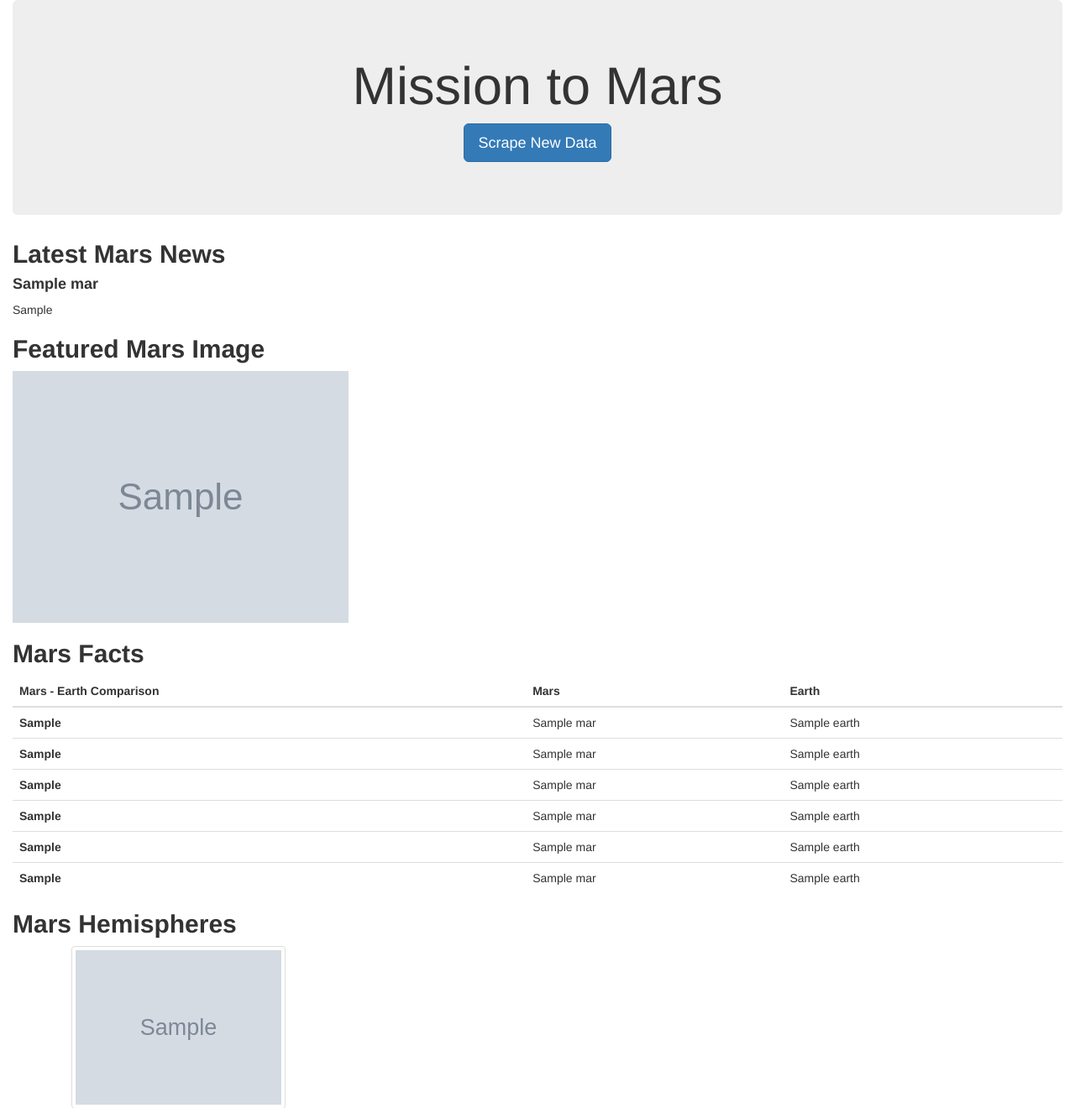
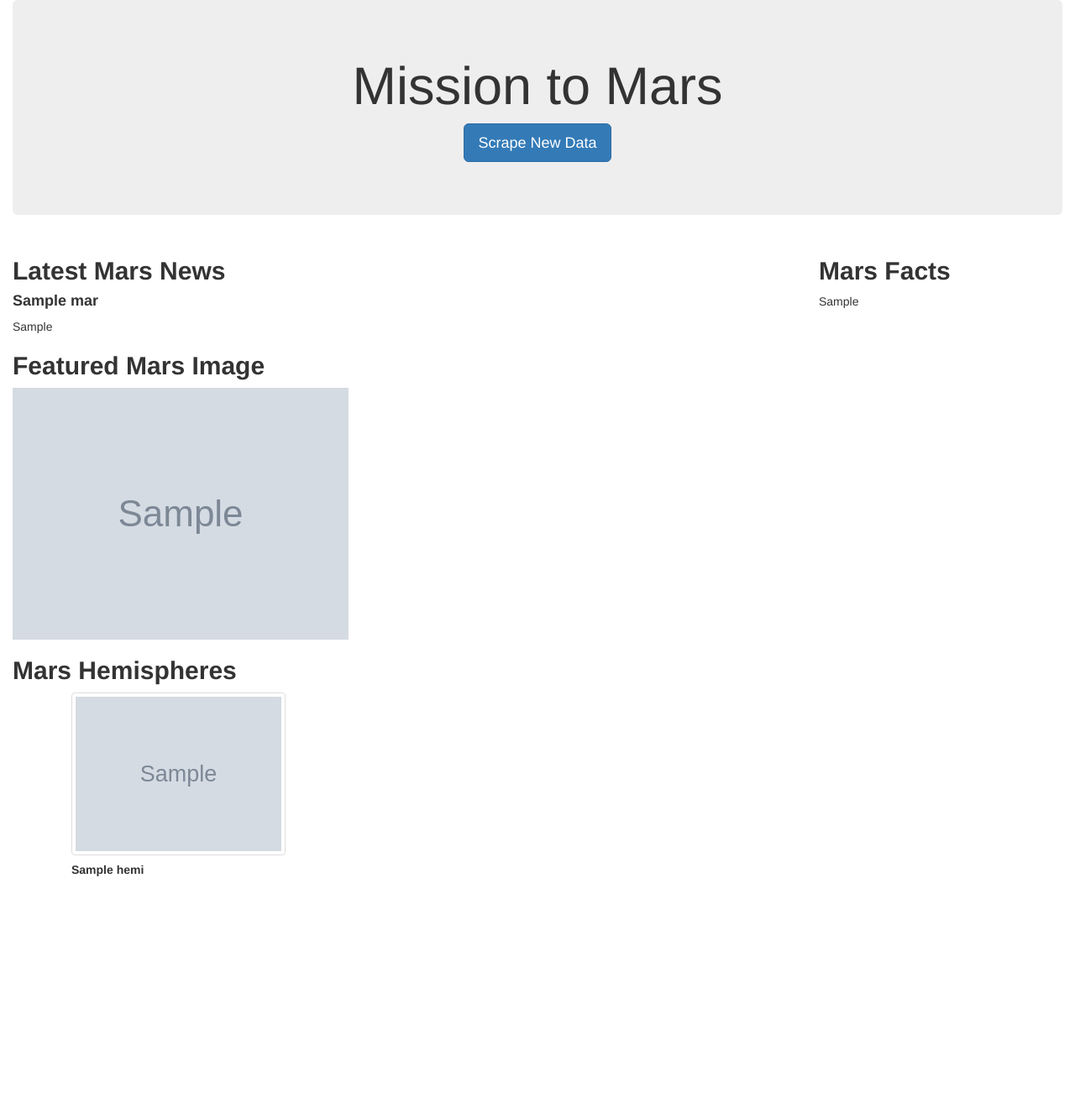
Before and after one commit to stevenhiek/web-scraping-challenge, a Flask app: template Mission_to_Mars/templates/index.html in a window 1280 px wide. Shown: the top 1320 px of the page at 84% size. After the commit the page ends 1044 px from the top, so only its background shows below. Run offline with Flask 2, Linux system fonts and the light colour scheme; the template is opened without the code that fills it: most values are stand-ins (such as "Sample title", 1, 10 or a date in 2020); grey boxes marked "Sample" are stand-in pictures; some libraries are stand-ins or nearby versions.

Commit message:
Revised web scraping

```diff
--- a/Mission_to_Mars/app.py
+++ b/Mission_to_Mars/app.py
@@ -7,9 +7,9 @@ import pandas as pd
 app = Flask(__name__)
 
 # Use PyMongo to establish Mongo connection
-conn = 'mongodb://localhost:27017'
+conn = 'mongodb://localhost:27017/mars_db'
 client = pymongo.MongoClient(conn)
-db = client.mars_db
+scraped_collection = client.db.scraped_data
 
 
 # Route to render index.html template using data from Mongo
@@ -17,9 +17,9 @@ db = client.mars_db
 def home():
 
     # Find one record of data from the mongo database
-    db.mars.drop()
-    db.mars.insert_many([scrape_mars.scrape()])
-    mars_data = db.mars.find_one()
+    # db.mars.drop()
+    # db.mars.insert_many([scrape_mars.scrape()])
+    mars_data = scraped_collection.find_one()
 
     # Return template and data
     return render_template("/index.html", mars_data=mars_data)
@@ -32,7 +32,7 @@ def scrape():
     # Run the scrape function
     mars_data = scrape_mars.scrape()
     # Update the Mongo database using update and upsert=True
-    db.collection.update({}, mars_data, upsert=True)
+    scraped_collection.update({}, mars_data, upsert=True)
 
     # Redirect back to home page
     return redirect("/")
--- a/Mission_to_Mars/scrape_mars.py
+++ b/Mission_to_Mars/scrape_mars.py
@@ -35,7 +35,8 @@ def scrape():
     mars_df = mars_df[0]
     mars_df.columns = mars_df.iloc[0]
     mars_df = mars_df.iloc[1:]
-    mars_df_to_list = mars_df.to_dict(orient="list")
+    # mars_df_to_list = mars_df.to_dict(orient="list")
+    mars_html = mars_df.to_html()
 
     ### Generate Mars Hemispheres ###
     mars_hemispheres_url = 'https://marshemispheres.com/'
@@ -58,7 +59,7 @@ def scrape():
     mars_dict['news_title'] = news_title
     mars_dict['news_p'] = news_p
     mars_dict['feature_image_url'] = featured_image_url
-    mars_dict['mars_df'] = mars_df_to_list
+    mars_dict['mars_df'] = mars_html
     mars_dict['mar_hemispheres'] = hemispheres_list
 
     # Quit the browser
--- a/Mission_to_Mars/templates/index.html
+++ b/Mission_to_Mars/templates/index.html
@@ -15,54 +15,19 @@
       <h1>Mission to Mars</h1>
       <p><a class="btn btn-primary btn-lg" href="/scrape" role="button">Scrape New Data</a></p>
     </div>
-
+    <div class="row">
+      <div class="col-sm-9">
         <h2><strong>Latest Mars News</strong></h2>
         <h4><strong>{{mars_data.news_title}}</strong></h4>
         <p>{{mars_data.news_p}}</p>
         <h2><strong>Featured Mars Image</strong></h2>
         <img src="{{ mars_data.feature_image_url }}" alt="featured_image">
+      </div>
+      <div class="col-sm-3">
         <h2><strong>Mars Facts</strong></h2>
-    <table class="table">
-      <thead>
-        <tr>
-          <th scope="col">Mars - Earth Comparison</th>
-          <th scope="col">Mars</th>
-          <th scope="col">Earth</th>
-        </tr>
-      </thead>
-      <tbody>
-        <tr>
-          <th scope="row">{{mars_data.mars_df['Mars - Earth Comparison'][0]}}</th>
-          <td>{{mars_data.mars_df['Mars'][0]}}</td>
-          <td>{{mars_data.mars_df['Earth'][0]}}</td>
-        </tr>
-        <tr>
-          <th scope="row">{{mars_data.mars_df['Mars - Earth Comparison'][1]}}</th>
-          <td>{{mars_data.mars_df['Mars'][1]}}</td>
-          <td>{{mars_data.mars_df['Earth'][1]}}</td>
-        </tr>
-        <tr>
-          <th scope="row">{{mars_data.mars_df['Mars - Earth Comparison'][2]}}</th>
-          <td>{{mars_data.mars_df['Mars'][2]}}</td>
-          <td>{{mars_data.mars_df['Earth'][2]}}</td>
-        </tr>
-        <tr>
-          <th scope="row">{{mars_data.mars_df['Mars - Earth Comparison'][3]}}</th>
-          <td>{{mars_data.mars_df['Mars'][3]}}</td>
-          <td>{{mars_data.mars_df['Earth'][3]}}</td>
-        </tr>
-        <tr>
-          <th scope="row">{{mars_data.mars_df['Mars - Earth Comparison'][4]}}</th>
-          <td>{{mars_data.mars_df['Mars'][4]}}</td>
-          <td>{{mars_data.mars_df['Earth'][4]}}</td>
-        </tr>
-        <tr>
-          <th scope="row">{{mars_data.mars_df['Mars - Earth Comparison'][5]}}</th>
-          <td>{{mars_data.mars_df['Mars'][5]}}</td>
-          <td>{{mars_data.mars_df['Earth'][5]}}</td>
-        </tr>
-      </tbody>
-    </table>
+        {{mars_data.mars_df | safe}}
+      </div>
+    </div>
     <h2><strong>Mars Hemispheres</strong></h2>
 
     <div class="row">
@@ -71,7 +36,7 @@
         <div class="col-sm-3">
           <div class="card">
             <div class="card-body">
-          <img src="{{hemi.image_url}}" class="img-thumbnail" >
+              <img src="{{hemi.image_url}}" class="img-thumbnail">
               <h5 class="card-title"><strong>{{hemi.title}}</strong></h5>
             </div>
           </div>
```
Also changed, not shown: README.md, Visualizations/Mission_to_Mars.png (added), Visualizations/Mission_to_Mars_app1.PNG (deleted), Visualizations/Mission_to_Mars_app2.PNG (deleted). Lines whose indentation alone changed are shown as unchanged.
